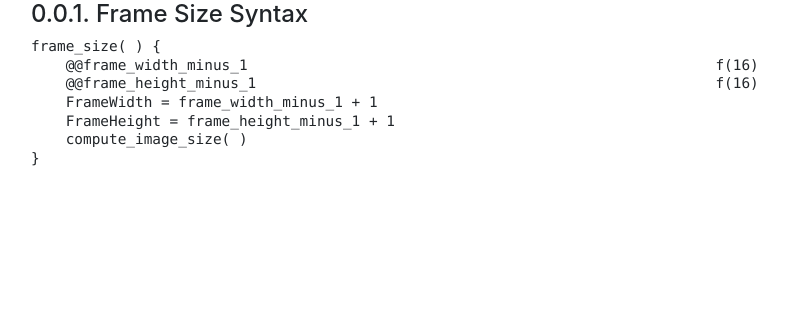
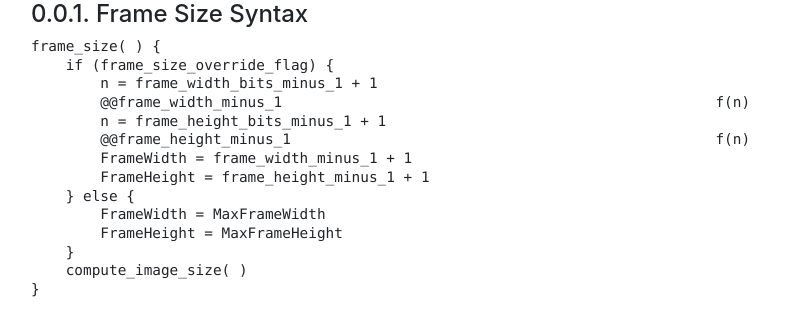
Before and after one commit to AOMediaCodec/av1-spec, a Jekyll site: the page built from 06.frame.size.syntax.md, in a window 1280 px wide. Shown: the top 336 px of the page, without its empty margins (54-841 px from the left). Built offline with Jekyll 4.4.1, drawn with Linux system fonts in a browser that asks for light colours; nearby versions of some CDN libraries; our own code applies the rules of GitHub Pages for plain Markdown files.

Commit message:
[frame_size] Update to match patch 30001
Change-Id: I5a94b5108d497f5002f515a4751d517d4679fa51

```diff
--- a/06.frame.size.syntax.md
+++ b/06.frame.size.syntax.md
@@ -2,10 +2,17 @@
 
 ~~~~~
 frame_size( ) {
-    @@frame_width_minus_1                                                      f(16)
-    @@frame_height_minus_1                                                     f(16)
-    FrameWidth = frame_width_minus_1 + 1
-    FrameHeight = frame_height_minus_1 + 1
+    if (frame_size_override_flag) {
+        n = frame_width_bits_minus_1 + 1
+        @@frame_width_minus_1                                                  f(n)
+        n = frame_height_bits_minus_1 + 1
+        @@frame_height_minus_1                                                 f(n)
+        FrameWidth = frame_width_minus_1 + 1
+        FrameHeight = frame_height_minus_1 + 1
+    } else {
+        FrameWidth = MaxFrameWidth
+        FrameHeight = MaxFrameHeight
+    }
     compute_image_size( )
 }
 ~~~~~
```
Also changed, not shown: 06.sequence.header.obu.syntax.md (+6 -0 lines), 06.uncompressed.header.syntax.md (+4 -3 lines), 07.bitstream.semantics.md (+14 -0 lines), annex.c.experiments.md (+1 -1 lines).
